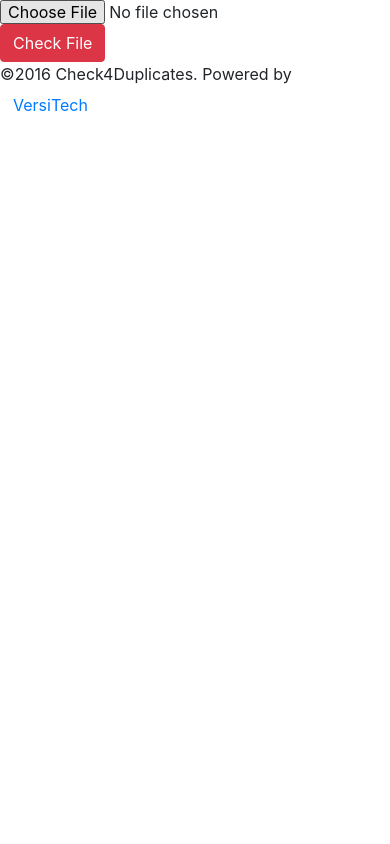
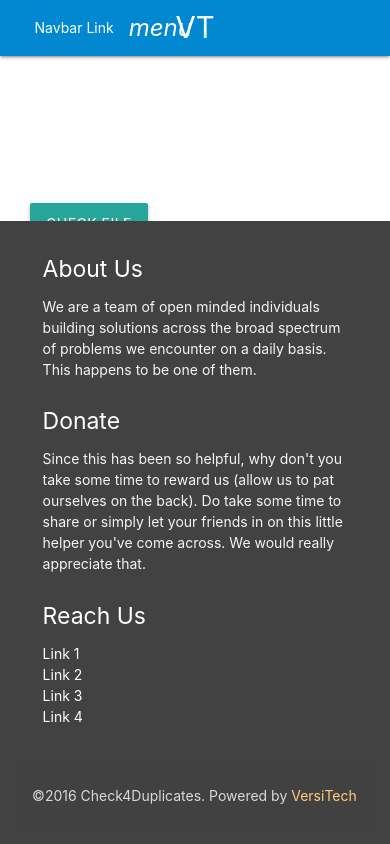
Before and after one commit to thechristian/filecleaner, a Flask app: page / in a window 390 px wide. Run offline with Flask 2, Linux system fonts and the light colour scheme; some libraries are stand-ins or nearby versions.

Commit message:
convert main file template from bootstrap css to materialize. modify references too. needs alterations for mobile view, specifically the footer

```diff
--- a/templates/index.html
+++ b/templates/index.html
@@ -6,22 +6,84 @@
 	<meta name="viewport" content="width=device-width, initial-scale=1">
 	<meta name="description" content="">
     <title>Check4Duplicates</title>
-    <link rel="stylesheet" type="text/css" href="../bootstrap/css/bootstrap.css">
-    <link rel="stylesheet" type="text/css" href="../bootstrap/css/normalize.css">
+    <link rel="stylesheet" type="text/css" href="static/dist/materialize/css/materialize.min.css">
+    <link rel="stylesheet" type="text/css" href="static/css/style.css">
 </head>
 
 	<body>
- 		<div>
-			<form name="uploadfile" action="/upload" method="post" enctype="multipart/form-data">
-				<input type="file" name="dataFile" required = "required"/>
-				<button class="btn btn-danger" type="submit">Check File</button>
-			</form>
-        </div>
+		<nav class="light-blue darken-2" role="navigation">
+			<div class="nav-wrapper container"><a id="logo-container" href="#" class="brand-logo">VT</a>
+			  <ul class="right hide-on-med-and-down">
+			    <li><a href="#">Navbar Link</a></li>
+			  </ul>
 
-		<footer class="panel-footer">
-        	<p>&copy;2016 Check4Duplicates. Powered by<a class="btn btn-link" target = "_blank" href= "http://versified.xyz">VersiTech</a> </p>
-    	</footer>
+			  <ul id="nav-mobile" class="side-nav">
+			    <li><a href="#">Navbar Link</a></li>
+			  </ul>
+			  <a href="#" data-activates="nav-mobile" class="button-collapse"><i class="material-icons">menu</i></a>
+			</div>
+		</nav>
 
+		<div class="section" id="index-banner">
+			<div class="container">
+				<br><br>
+					<div class="row upload-config">
+						<div class="col l3"> &nbsp; </div>
+						<div class="col l6">
+							<form name="uploadfile" action="/upload" method="post" enctype="multipart/form-data">
+								<div class="file-field input-field">
+									<button class="btn btn-danger" type="submit">Check File</button>
+									<input type="file" name="dataFile" required = "required"/>
+
+									<div class="file-path-wrapper">
+										<input class="file-path validate" type="text">
+									</div>
+								</div>
+							</form>
+						</div>
+						<div class="col l3"></div>
+					</div>
+				<br><br>
+			</div>
+		</div>
+
+		<footer class="page-footer grey darken-3">
+			<div class="container">
+			  <div class="row">
+			    <div class="col l4 s12">
+			      <h5 class="white-text">About Us</h5>
+			      <p class="grey-text text-lighten-4">
+			      We are a team of open minded individuals building solutions across the broad spectrum of
+			      problems we encounter on a daily basis. This happens to be one of them.</p>
+			    </div>
+			    <div class="col l4 s12">
+			      <h5 class="white-text">Donate</h5>
+			      <p class="grey-text text-lighten-4">
+			      Since this has been so helpful, why don't you take some time to reward us (allow us to pat ourselves on the back).
+			      Do take some time to share or simply let your friends in on this little helper you've come across.
+			      We would really appreciate that.
+			      </p>
+			    </div>
+			    <div class="col l4 s12">
+			      <h5 class="white-text">Reach Us</h5>
+			      <ul>
+			        <li><a class="white-text" href="#!">Link 1</a></li>
+			        <li><a class="white-text" href="#!">Link 2</a></li>
+			        <li><a class="white-text" href="#!">Link 3</a></li>
+			        <li><a class="white-text" href="#!">Link 4</a></li>
+			      </ul>
+			    </div>
+			  </div>
+			</div>
+			<div class="footer-copyright">
+			  <div class="container">
+			  	<p>&copy;2016 Check4Duplicates. Powered by <a class="orange-text text-lighten-3" target = "_blank" href= "http://versified.xyz">VersiTech</a> </p>
+			  </div>
+			</div>
+		</footer>
+
+		<script src="static/dist/jquery/js/jquery.min.js"></script>
+		<script src="static/dist/materialize/js/materialize.js"></script>
+		<script src="static/dist/materialize/js/init.js"></script>
 	</body>
-
 </html>
```
